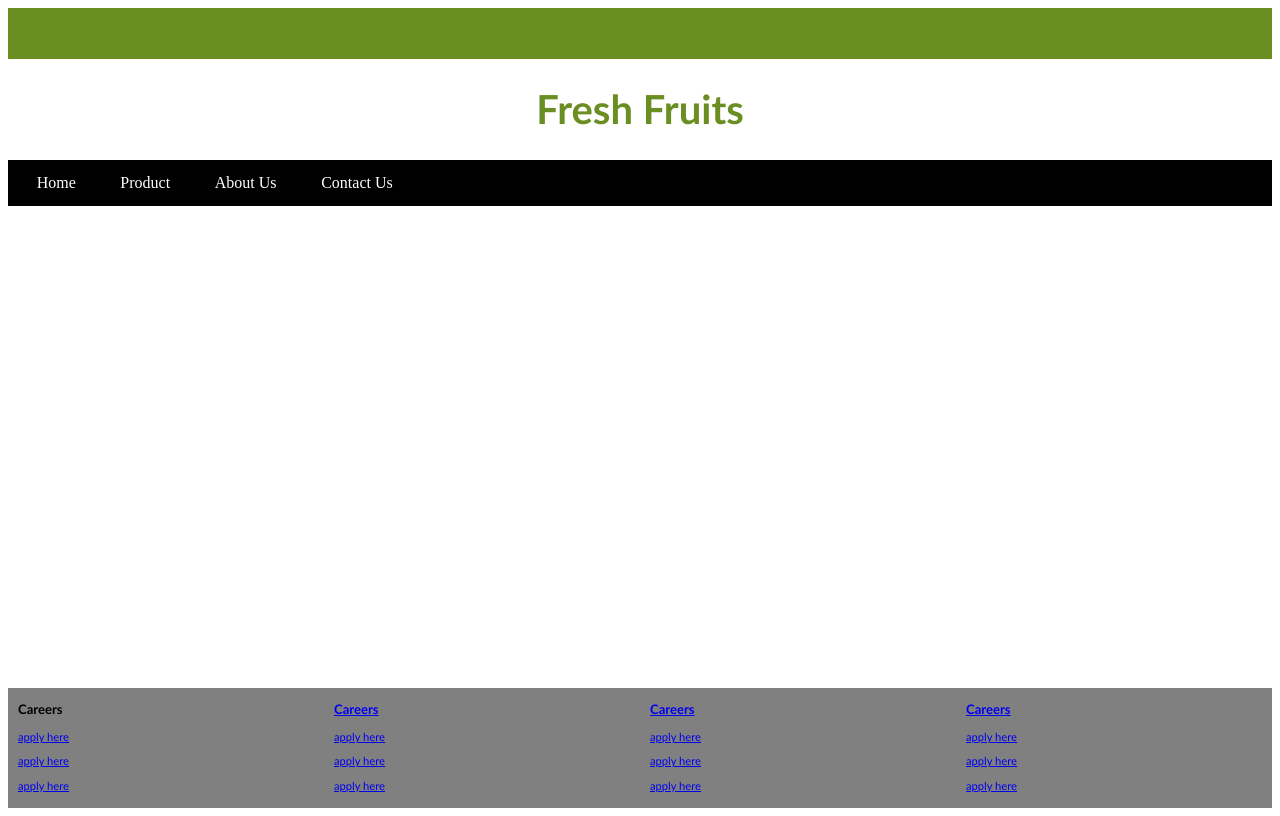
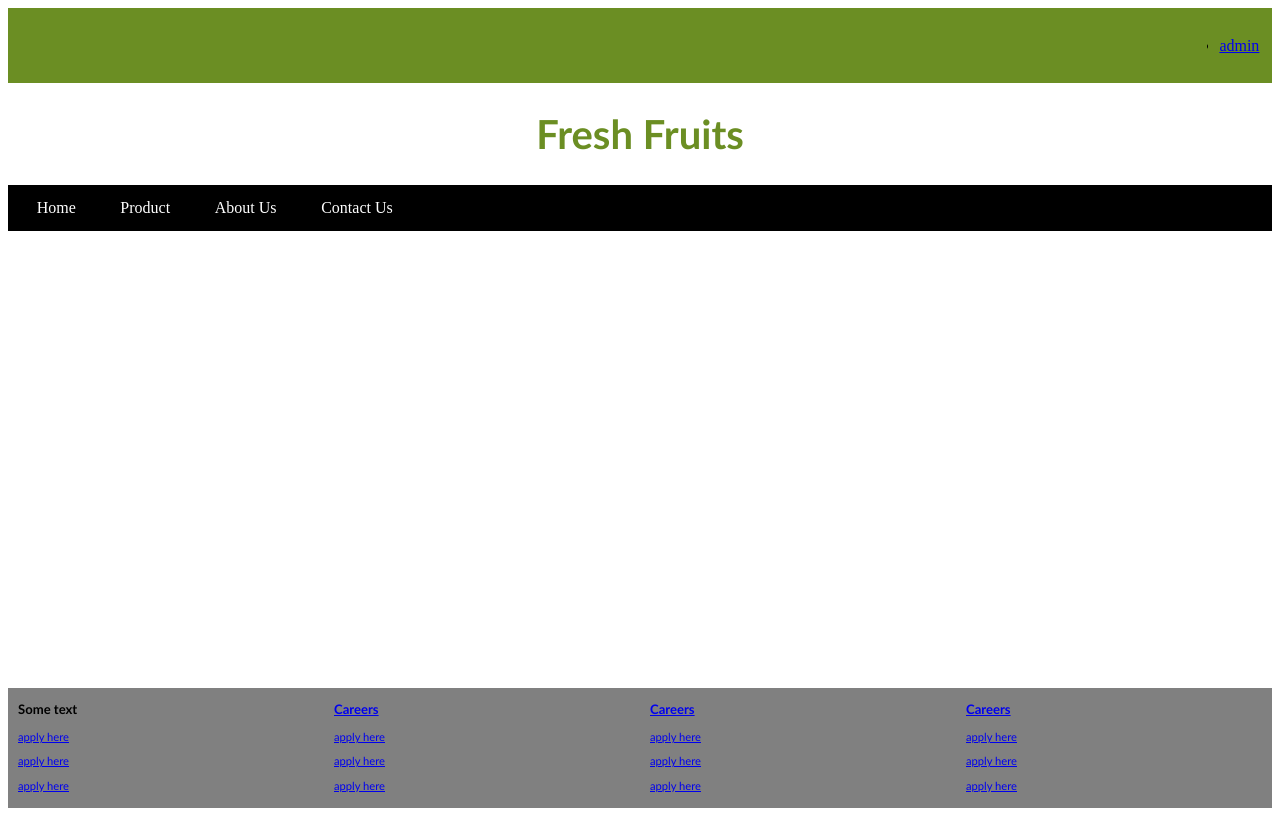
Before and after one commit to techiesoul8/pureFreshRepo, a Django app: page / in a window 1280 px wide. Run offline with Django 3.2, Linux system fonts and the light colour scheme.

Commit message:
updated base2_css.css and base2.html

```diff
--- a/pureFreshProj/fruitsApp/static/fruitsApp/base2_css.css
+++ b/pureFreshProj/fruitsApp/static/fruitsApp/base2_css.css
@@ -35,9 +35,21 @@
 
 
 #top-padding {
+    list-style-type: none;
+    margin: 0;
+    padding: 0;
+    overflow: hidden;
     background-color: olivedrab;
-                padding: 2%
     }
+
+            #top-padding .top-nav-bar {
+                float: right;
+                list-style-type:none
+                margin-right: 0;
+                padding: 1%;
+                overflow: hidden;
+            }
+
 
             .top-logo {
                 color: #838b83;
--- a/pureFreshProj/fruitsApp/templates/fruitsApp/base2.html
+++ b/pureFreshProj/fruitsApp/templates/fruitsApp/base2.html
@@ -16,6 +16,9 @@
         <div id="content-wrap">
 
             <div id="top-padding">
+                <ul class="top-nav-bar">
+                        <li><a href="{% url 'admin:index' %}" onclick="" >admin</a></li>
+                </ul>
             </div>
 
             <div class="top-logo">
@@ -30,7 +33,6 @@
                         <li><a href="#" onclick="" >About Us</a></li>
                         <li><a href="#" onclick="" >Contact Us</a></li>
                 </ul>
-
             </div>
 
             <div class="clearfix">
@@ -54,7 +56,7 @@
             <div class="clearfix">
                     <div class="footer">
                         <div class="footer-text">
-                            <h3>Careers</h3>
+                            <h3>Some text</h3>
                             <p><a href="#">apply here </p>
                             <p><a href="#">apply here</p>
                             <p><a href="#">apply here</p>
```
Lines whose indentation alone changed are shown as unchanged.
